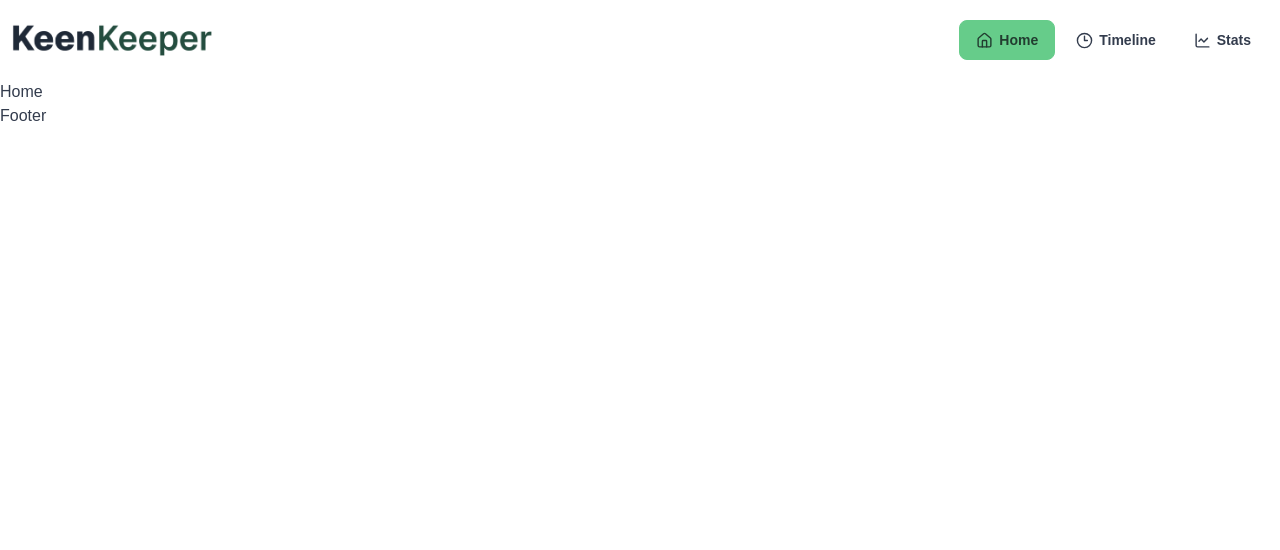
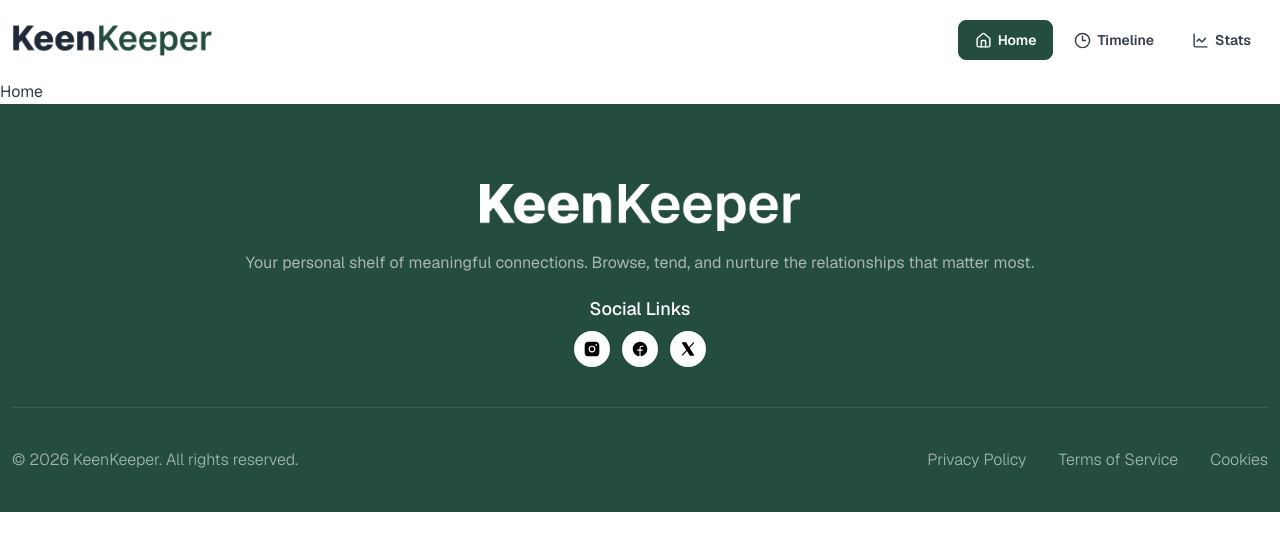
Before and after one commit to ShahSaminYasar/keen-keeper, a React (Vite) app: page / in a window 1280 px wide. Shown: the top 550 px of the page. Built offline with nearby package versions, Linux system fonts and the light colour scheme.

Commit message:
Added: Footer

```diff
--- a/package.json
+++ b/package.json
@@ -10,6 +10,7 @@
     "preview": "vite preview"
   },
   "dependencies": {
+    "@phosphor-icons/react": "^2.1.10",
     "@tailwindcss/vite": "^4.2.2",
     "lucide-react": "^1.3.0",
     "react": "^19.2.4",
--- a/src/components/Footer.jsx
+++ b/src/components/Footer.jsx
@@ -1,4 +1,62 @@
+import {
+  InstagramLogoIcon,
+  FacebookLogoIcon,
+  XLogoIcon,
+} from "@phosphor-icons/react";
+
 const Footer = () => {
-  return <div>Footer</div>;
+  return (
+    <footer className="bg-primary text-primary-content/60 font-normal px-3 pt-20 pb-10">
+      <div className="container flex flex-col gap-5 items-center justify-center pb-10 border-b border-white/10">
+        <img
+          src="/assets/logo-xl.png"
+          alt="Keen Keeper logo"
+          className="w-80"
+        />
+
+        <p className="text-center">
+          Your personal shelf of meaningful connections. Browse, tend, and
+          nurture the relationships that matter most.
+        </p>
+
+        <div>
+          <label className="text-lg font-medium block text-center mb-2 text-primary-content">
+            Social Links
+          </label>
+
+          <div className="flex flex-row flex-nowrap gap-3 items-center">
+            <a
+              href="#"
+              className="bg-white text-black w-9 aspect-square grid place-content-center rounded-full"
+            >
+              <InstagramLogoIcon className="size-4.5" weight={"fill"} />
+            </a>
+            <a
+              href="#"
+              className="bg-white text-black w-9 aspect-square grid place-content-center rounded-full"
+            >
+              <FacebookLogoIcon className="size-4.5" weight={"fill"} />
+            </a>
+            <a
+              href="#"
+              className="bg-white text-black w-9 aspect-square grid place-content-center rounded-full"
+            >
+              <XLogoIcon className="size-4.5" weight={"fill"} />
+            </a>
+          </div>
+        </div>
+      </div>
+
+      <div className="container pt-10 flex items-center justify-between font-light">
+        <span>&copy; 2026 KeenKeeper. All rights reserved.</span>
+
+        <div className="flex items-center gap-8">
+          <a href="#">Privacy Policy</a>
+          <a href="#">Terms of Service</a>
+          <a href="#">Cookies</a>
+        </div>
+      </div>
+    </footer>
+  );
 };
 export default Footer;
--- a/src/index.css
+++ b/src/index.css
@@ -1,7 +1,12 @@
+@import url("https://fonts.googleapis.com/css2?family=Geist:wght@100..900&display=swap");
 @import "tailwindcss";
-@import url("https://fonts.googleapis.com/css2?family=Geist:wght@100..900&display=swap");
 @plugin "daisyui" {
   themes: emerald --default;
+}
+
+:root {
+  --color-primary: #244d3f;
+  --color-primary-content: #ffffff;
 }
 
 body {
@@ -10,3 +15,9 @@ body {
   font-weight: 400;
   font-style: normal;
 }
+
+.container {
+  width: 100%;
+  max-width: 1440px;
+  margin: 0 auto;
+}
```
Also changed, not shown: 1 other file (tests, documents, lock files or other folders).
